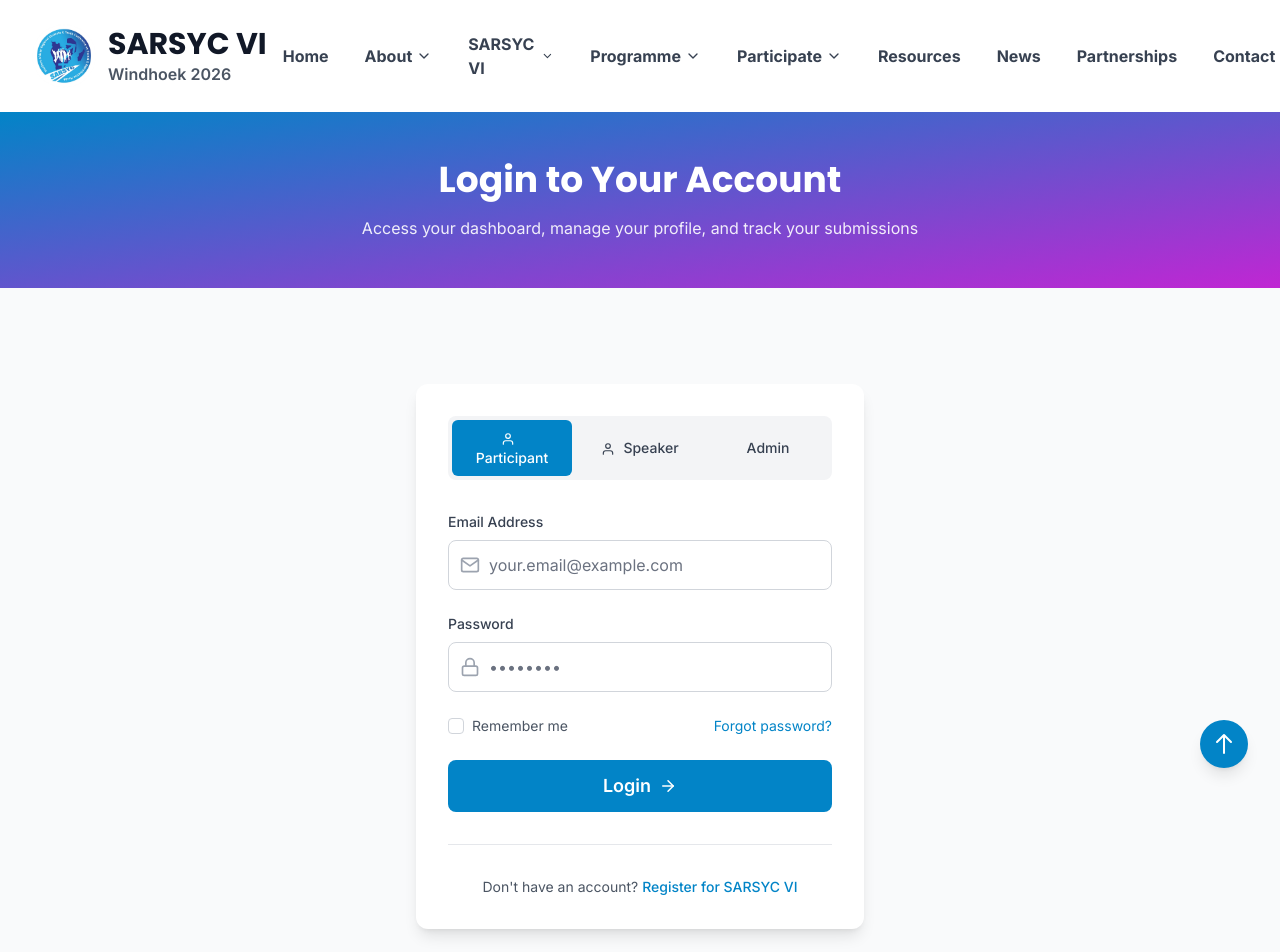
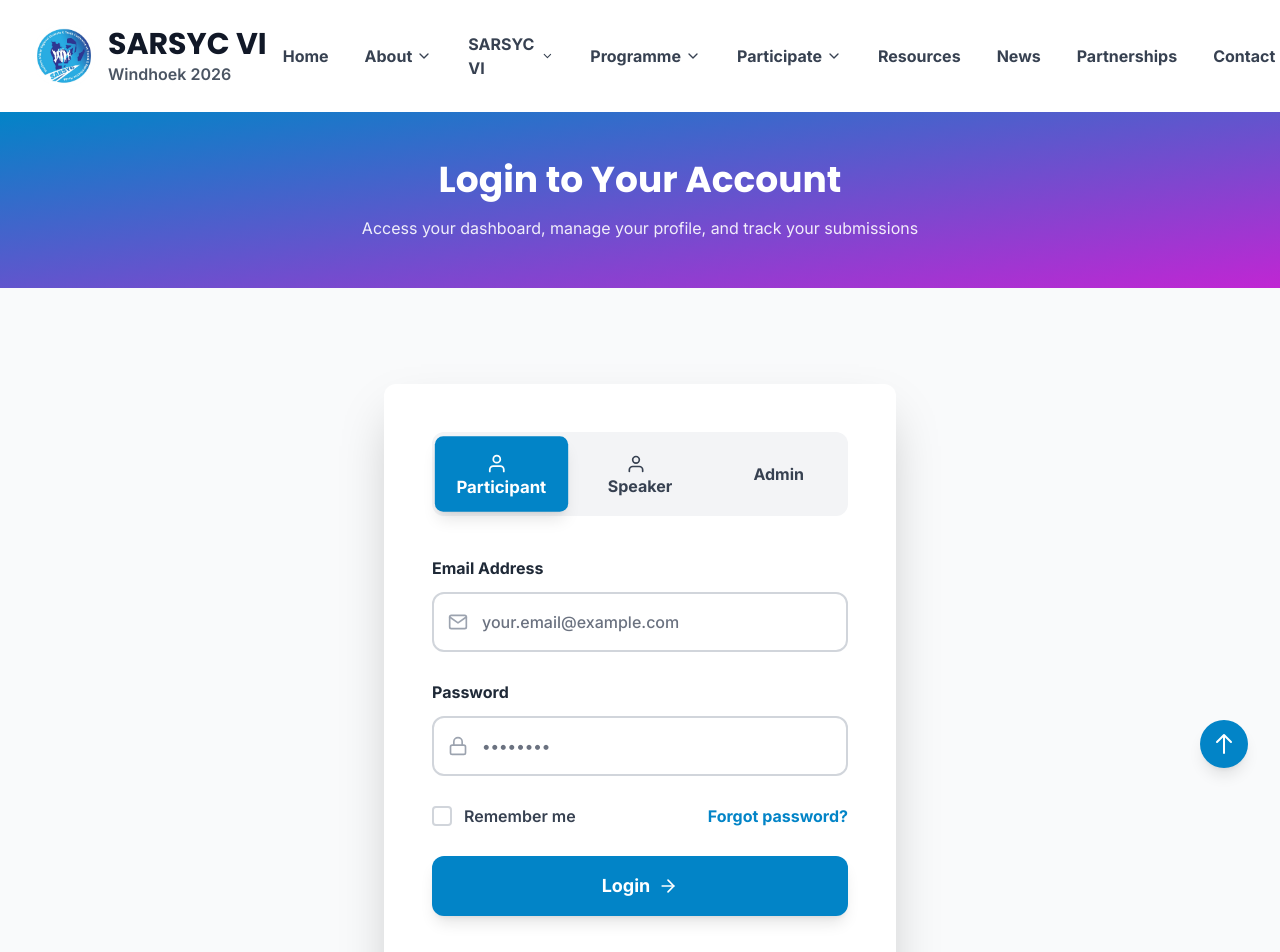
Before and after one commit to waltergkaturuza/SARSYC, a Next.js app: page /login in a window 1280 px wide. Shown: the top 952 px of the page. Built offline with nearby package versions, Linux system fonts and the light colour scheme.

Commit message:
Widen login form and enhance styling with better fonts, spacing, and visual effects

```diff
--- a/src/app/(frontend)/login/page.tsx
+++ b/src/app/(frontend)/login/page.tsx
@@ -79,41 +79,41 @@
       {/* Login Form */}
       <section className="section bg-gray-50">
         <div className="container-custom">
-          <div className="max-w-md mx-auto">
-            <div className="card p-8">
+          <div className="max-w-lg mx-auto">
+            <div className="card p-10 md:p-12 shadow-2xl">
               {/* User Type Selector */}
-              <div className="flex gap-2 mb-8 p-1 bg-gray-100 rounded-lg">
+              <div className="flex gap-3 mb-10 p-1.5 bg-gray-100 rounded-xl">
                 <button
                   type="button"
                   onClick={() => setUserType('participant')}
-                  className={`flex-1 py-2 px-4 rounded-md text-sm font-medium transition-colors ${
+                  className={`flex-1 py-3 px-5 rounded-lg text-base font-bold transition-all duration-200 ${
                     userType === 'participant'
-                      ? 'bg-primary-600 text-white'
-                      : 'text-gray-700 hover:bg-gray-200'
+                      ? 'bg-primary-600 text-white shadow-lg transform scale-105'
+                      : 'text-gray-700 hover:bg-gray-200 hover:scale-102'
                   }`}
                 >
-                  <FiUser className="inline mr-2" />
+                  <FiUser className="inline mr-2 w-5 h-5" />
                   Participant
                 </button>
                 <button
                   type="button"
                   onClick={() => setUserType('speaker')}
-                  className={`flex-1 py-2 px-4 rounded-md text-sm font-medium transition-colors ${
+                  className={`flex-1 py-3 px-5 rounded-lg text-base font-bold transition-all duration-200 ${
                     userType === 'speaker'
-                      ? 'bg-primary-600 text-white'
-                      : 'text-gray-700 hover:bg-gray-200'
+                      ? 'bg-primary-600 text-white shadow-lg transform scale-105'
+                      : 'text-gray-700 hover:bg-gray-200 hover:scale-102'
                   }`}
                 >
-                  <FiUser className="inline mr-2" />
+                  <FiUser className="inline mr-2 w-5 h-5" />
                   Speaker
                 </button>
                 <button
                   type="button"
                   onClick={() => setUserType('admin')}
-                  className={`flex-1 py-2 px-4 rounded-md text-sm font-medium transition-colors ${
+                  className={`flex-1 py-3 px-5 rounded-lg text-base font-bold transition-all duration-200 ${
                     userType === 'admin'
-                      ? 'bg-primary-600 text-white'
-                      : 'text-gray-700 hover:bg-gray-200'
+                      ? 'bg-primary-600 text-white shadow-lg transform scale-105'
+                      : 'text-gray-700 hover:bg-gray-200 hover:scale-102'
                   }`}
                 >
                   Admin
@@ -121,14 +121,14 @@
               </div>
 
               {userType === 'admin' && (
-                <div className="mb-6 p-4 bg-blue-50 border border-blue-200 rounded-lg">
-                  <p className="text-sm text-blue-800">
+                <div className="mb-8 p-5 bg-gradient-to-r from-blue-50 to-primary-50 border-2 border-primary-200 rounded-xl shadow-sm">
+                  <p className="text-base text-blue-900 font-semibold">
                     <strong>Admin Login:</strong> Clicking "Login" will redirect you to the Payload CMS admin panel.
                   </p>
                 </div>
               )}
 
-              <form onSubmit={handleSubmit} className="space-y-6">
+              <form onSubmit={handleSubmit} className="space-y-7">
                 {error && (
                   <div className="bg-red-50 border border-red-200 rounded-lg p-4 flex items-start gap-3">
                     <FiAlertCircle className="w-5 h-5 text-red-600 flex-shrink-0 mt-0.5" />
@@ -137,47 +137,47 @@
                 )}
 
                 <div>
-                  <label htmlFor="email" className="block text-sm font-medium text-gray-700 mb-2">
+                  <label htmlFor="email" className="block text-base font-bold text-gray-800 mb-3">
                     Email Address
                   </label>
                   <div className="relative">
-                    <FiMail className="absolute left-3 top-1/2 transform -translate-y-1/2 text-gray-400 w-5 h-5" />
+                    <FiMail className="absolute left-4 top-1/2 transform -translate-y-1/2 text-gray-400 w-5 h-5" />
                     <input
                       type="email"
                       id="email"
                       required
                       value={formData.email}
                       onChange={(e) => setFormData({ ...formData, email: e.target.value })}
-                      className="w-full pl-10 pr-4 py-3 border border-gray-300 rounded-lg focus:ring-2 focus:ring-primary-500 focus:border-transparent"
+                      className="w-full pl-12 pr-4 py-4 border-2 border-gray-300 rounded-xl focus:ring-2 focus:ring-primary-500 focus:border-primary-500 transition-all duration-200 text-base font-medium"
                       placeholder="your.email@example.com"
                     />
                   </div>
                 </div>
 
                 <div>
-                  <label htmlFor="password" className="block text-sm font-medium text-gray-700 mb-2">
+                  <label htmlFor="password" className="block text-base font-bold text-gray-800 mb-3">
                     Password
                   </label>
                   <div className="relative">
-                    <FiLock className="absolute left-3 top-1/2 transform -translate-y-1/2 text-gray-400 w-5 h-5" />
+                    <FiLock className="absolute left-4 top-1/2 transform -translate-y-1/2 text-gray-400 w-5 h-5" />
                     <input
                       type="password"
                       id="password"
                       required
                       value={formData.password}
                       onChange={(e) => setFormData({ ...formData, password: e.target.value })}
-                      className="w-full pl-10 pr-4 py-3 border border-gray-300 rounded-lg focus:ring-2 focus:ring-primary-500 focus:border-transparent"
+                      className="w-full pl-12 pr-4 py-4 border-2 border-gray-300 rounded-xl focus:ring-2 focus:ring-primary-500 focus:border-primary-500 transition-all duration-200 text-base font-medium"
                       placeholder="••••••••"
                     />
                   </div>
                 </div>
 
                 <div className="flex items-center justify-between">
-                  <label className="flex items-center">
-                    <input type="checkbox" className="rounded border-gray-300 text-primary-600 focus:ring-primary-500" />
-                    <span className="ml-2 text-sm text-gray-600">Remember me</span>
+                  <label className="flex items-center cursor-pointer">
+                    <input type="checkbox" className="w-5 h-5 rounded border-2 border-gray-300 text-primary-600 focus:ring-primary-500 focus:ring-2 cursor-pointer" />
+                    <span className="ml-3 text-base font-semibold text-gray-700">Remember me</span>
                   </label>
-                  <Link href="/forgot-password" className="text-sm text-primary-600 hover:underline">
+                  <Link href="/forgot-password" className="text-base font-bold text-primary-600 hover:text-primary-700 hover:underline transition-colors">
                     Forgot password?
                   </Link>
                 </div>
@@ -185,17 +185,17 @@
                 <button
                   type="submit"
                   disabled={loading}
-                  className="w-full btn-primary justify-center text-lg py-3 disabled:opacity-50 disabled:cursor-not-allowed"
+                  className="w-full btn-primary justify-center text-lg font-bold py-4 rounded-xl shadow-lg hover:shadow-xl transform hover:scale-105 transition-all duration-200 disabled:opacity-50 disabled:cursor-not-allowed disabled:transform-none disabled:shadow-lg"
                 >
                   {loading ? 'Logging in...' : 'Login'}
-                  {!loading && <FiArrowRight className="ml-2" />}
+                  {!loading && <FiArrowRight className="ml-2 w-5 h-5" />}
                 </button>
               </form>
 
-              <div className="mt-8 pt-8 border-t border-gray-200">
-                <p className="text-center text-sm text-gray-600">
+              <div className="mt-10 pt-8 border-t-2 border-gray-200">
+                <p className="text-center text-base text-gray-700 font-semibold">
                   Don't have an account?{' '}
-                  <Link href="/participate/register" className="text-primary-600 font-medium hover:underline">
+                  <Link href="/participate/register" className="text-primary-600 font-bold hover:text-primary-700 hover:underline transition-colors">
                     Register for SARSYC VI
                   </Link>
                 </p>
@@ -211,9 +211,9 @@
             </div>
 
             {/* Help Section */}
-            <div className="mt-8 text-center">
-              <p className="text-sm text-gray-600 mb-4">Need help?</p>
-              <Link href="/contact" className="text-primary-600 font-medium hover:underline text-sm">
+            <div className="mt-10 text-center">
+              <p className="text-base text-gray-700 font-semibold mb-4">Need help?</p>
+              <Link href="/contact" className="text-primary-600 font-bold hover:text-primary-700 hover:underline transition-colors text-base">
                 Contact Support
               </Link>
             </div>
```
